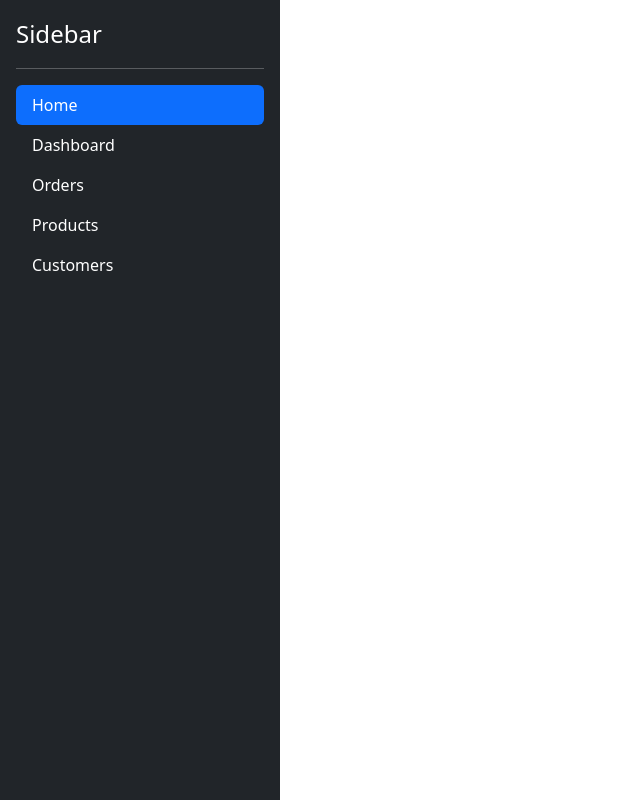
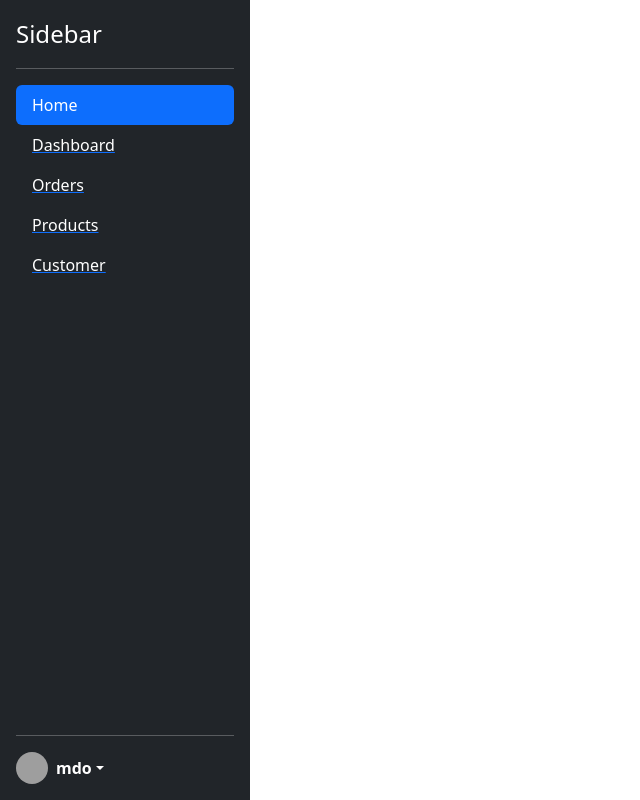
Before and after one commit to pablio1/ITELECT4, a React (Create React App) app: page /main in a window 1280 px wide. Shown: the top 800 px of the page, without its empty margins (0-640 px from the left). Built offline with nearby package versions, Linux system fonts and the light colour scheme; grey boxes are pictures that could not be loaded.

Commit message:
side bar with color

```diff
--- a/src/pages/Main/index.js
+++ b/src/pages/Main/index.js
@@ -1,38 +1,51 @@
 import React, { Component } from 'react';
+import {Route, Switcht} from 'react-router-dom';
+import {Link} from 'react-router-dom/cjs/react-router-dom.min';
+import Dashbaord from '../Dashboard';
 
 export default class Main extends Component {
     render() {
         return (
-            <div class="d-flex flex-column flex-shrink-0 p-3 text-white bg-dark" style={{width : '280px', height : '180vh'}}>
+            <div class="d-flex flex-column flex-shrink-0 p-3 text-white bg-dark" style={{width : '250px', height : '100vh'}}>
     <a href="/" class="d-flex align-items-center mb-3 mb-md-0 me-md-auto text-white text-decoration-none">
       <span class="fs-4">Sidebar</span>
     </a>
     <hr/>
     <ul class="nav nav-pills flex-column mb-auto">
       <li class="nav-item">
-        <a href="#" class="nav-link active" aria-current="page">
+      <Link to="/home">
+        <div class="nav-link active" aria-current="page">
           Home
-        </a>
+        </div>
+      </Link>
       </li>
       <li>
-        <a href="#" class="nav-link text-white">
+      <Link to="/dashboard">
+        <div class="nav-link text-white">
           Dashboard
-        </a>
+        </div>
+      </Link>
       </li>
       <li>
-        <a href="#" class="nav-link text-white">
+      <Link to="/orders">
+        <div class="nav-link text-white">
           Orders
-        </a>
+        </div>
+      </Link>
       </li>
       <li>
-        <a href="#" class="nav-link text-white">
+      <Link to="/products">
+        <div class="nav-link text-white">
           Products
-        </a>
+        </div>
+      </Link>
       </li>
       <li>
-        <a href="#" class="nav-link text-white">
-          Customers
-        </a>
+      <Link to="/customer">
+        <div class="nav-link text-white">
+          Customer
+        </div>
+      </Link>
       </li>
     </ul>
     <hr/>
```
